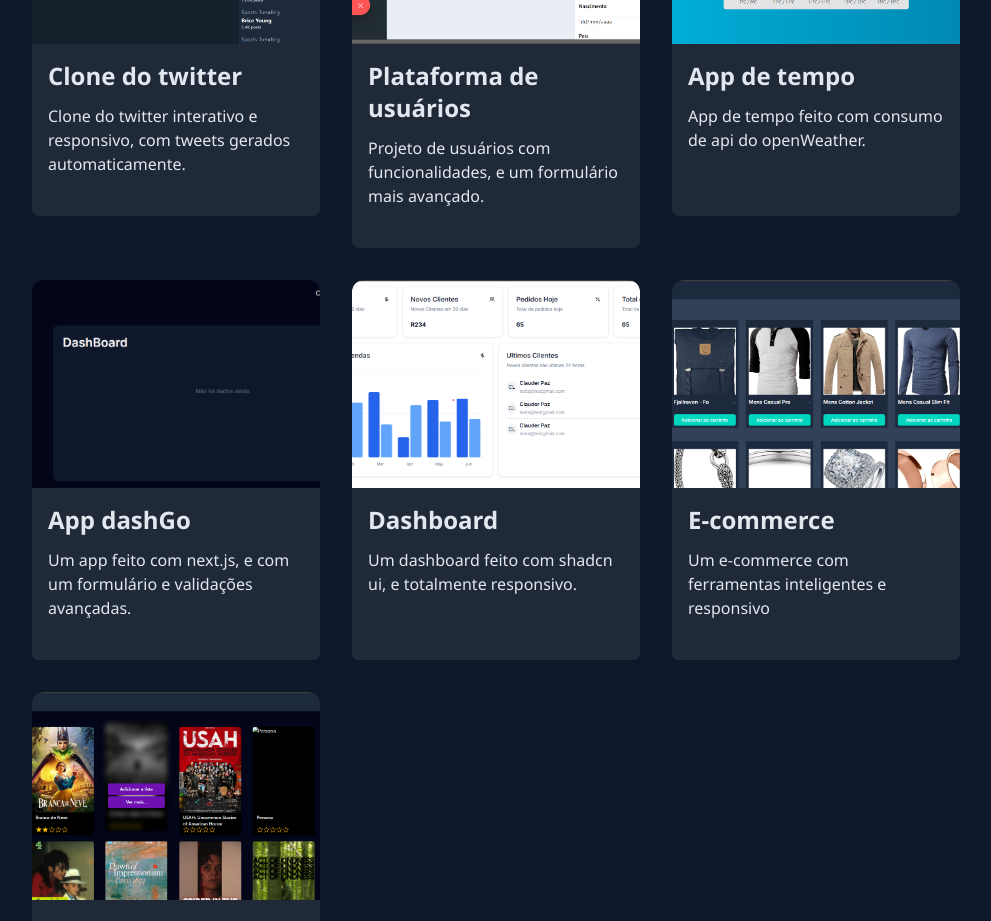
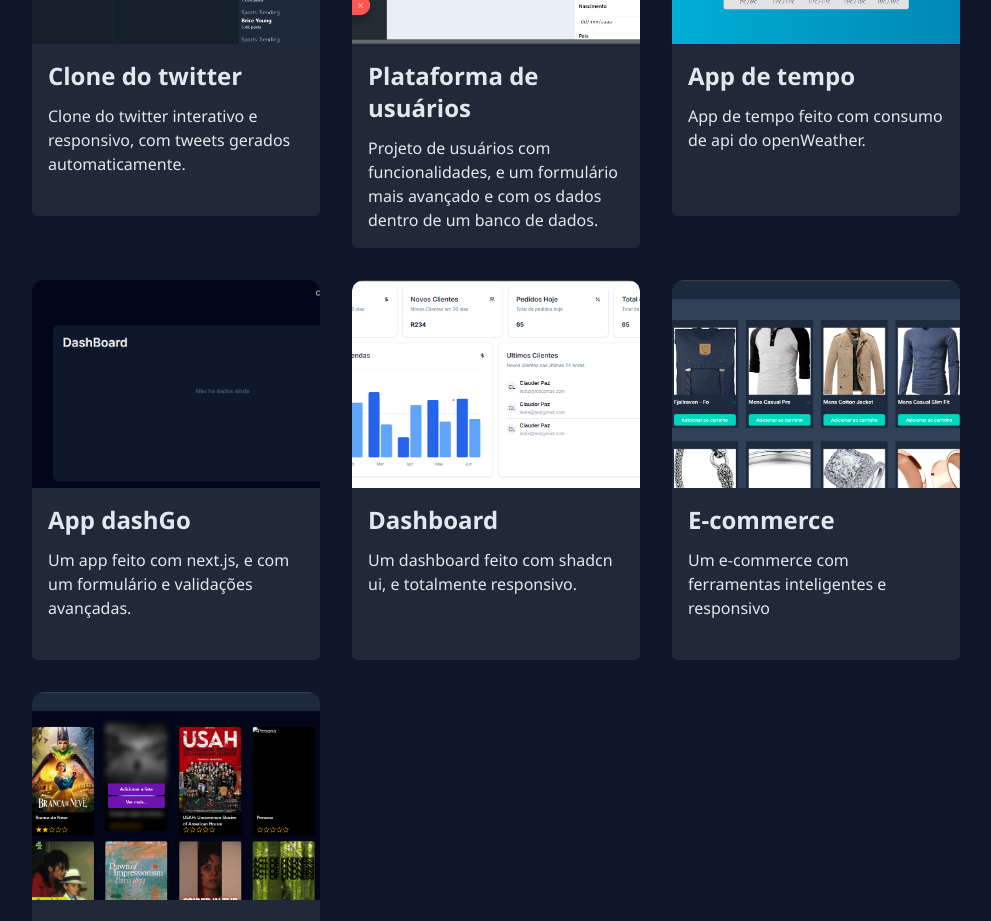
Before and after one commit to ClauderPaz87/PROJECTS-NEXT.JS, a Next.js app in the folder portfolio-clauderpaz/: page / in a window 1280 px wide. Shown: the part 2040-2961 px from the top of the page, without its empty margins (144-1135 px from the left). Built offline with nearby package versions, Linux system fonts and the light colour scheme.

Commit message:
Atualizando

```diff
--- a/portfolio-clauderpaz/src/components/Projects.jsx
+++ b/portfolio-clauderpaz/src/components/Projects.jsx
@@ -41,7 +41,7 @@ const Projects = () => {
           <div className="bg-gray-800 rounded-b-md max-w-80 backdrop-blur-md p-4">
             <p className="font-bold text-2xl text-colorLight mb-3">Plataforma de usuários</p>
             <p className="text-colorLight h-24">
-              Projeto de usuários com funcionalidades, e um formulário mais avançado.
+              Projeto de usuários com funcionalidades, e um formulário mais avançado e com os dados dentro de um banco de dados.
             </p>
           </div>
         </Link>
```
